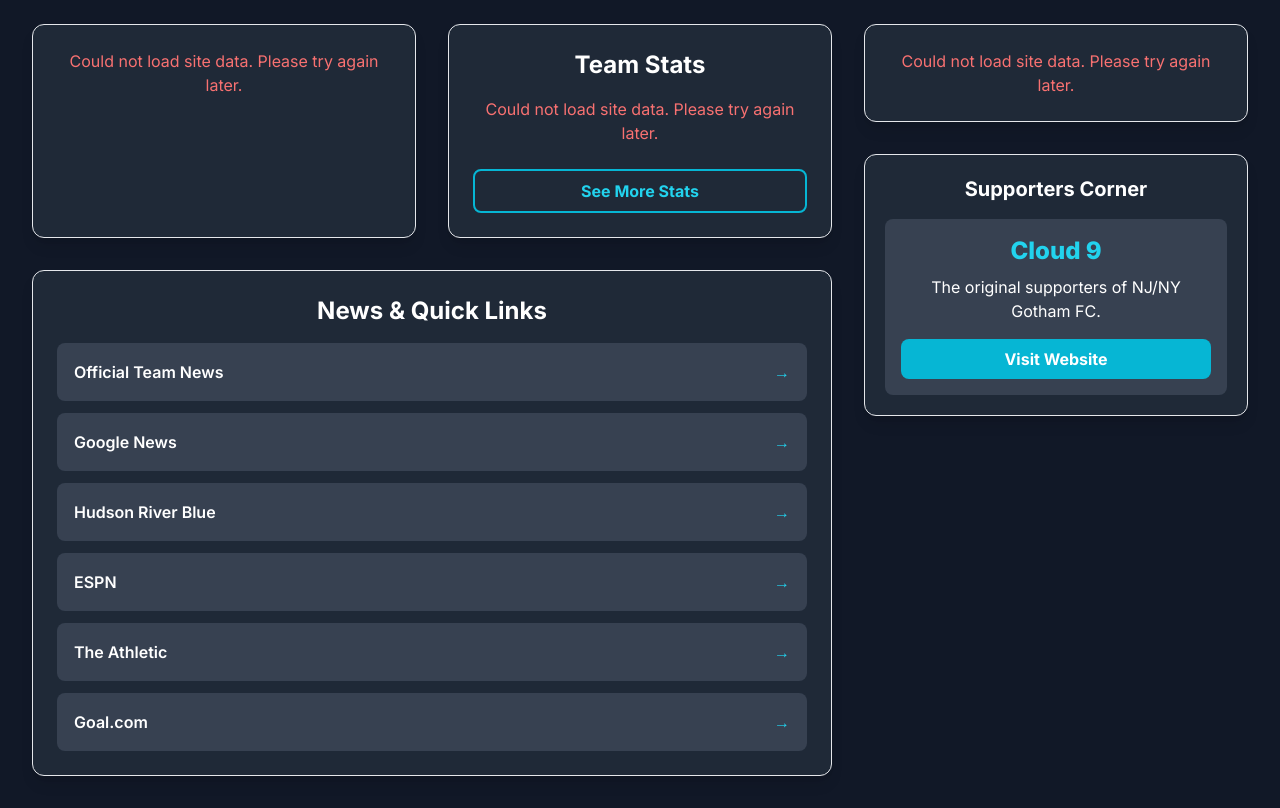
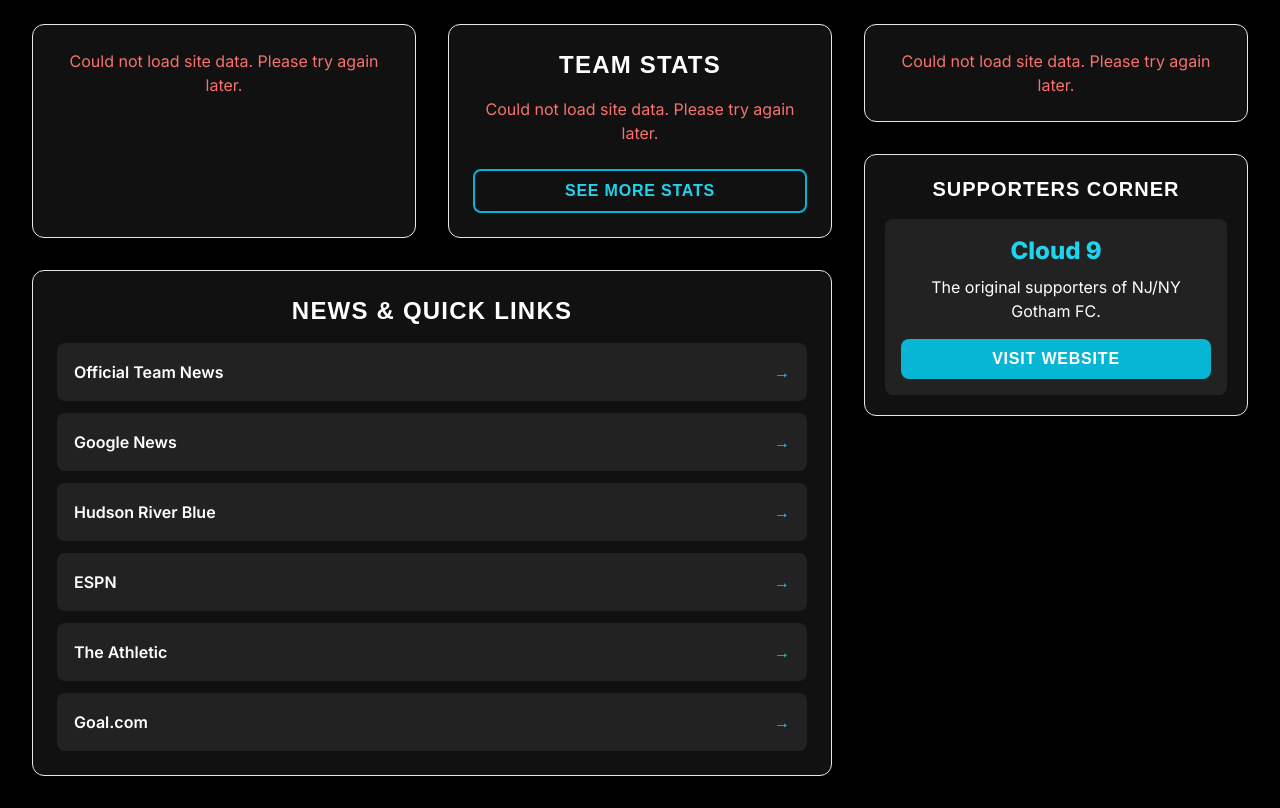
Before and after one commit to jacob6826/gotham-fan-hub, a website: page index.html in a window 1280 px wide. Shown: the part 104-912 px from the top of the page. Drawn offline with nearby package versions, Linux system fonts and the light colour scheme; no server answers.

Commit message:
Update custom-styles.css
updating font and background colors

```diff
--- a/assets/css/custom-styles.css
+++ b/assets/css/custom-styles.css
@@ -1,36 +1,47 @@
 /* General Body Styles */
 body {
-    background-color: #111827; /* A dark gray, almost black */
+    background-color: #000000; /* CHANGED: Pure black background */
     font-family: 'Inter', sans-serif;
+}
+
+/* NEW: Apply the title font to all headers */
+h1, h2, h3, .font-title {
+    font-family: 'Saira Semi Condensed', sans-serif;
+    text-transform: uppercase;
+    letter-spacing: 0.05em; /* Add a slight spacing for a display font feel */
+    font-weight: 700;
 }
 
 /* --- THEME COLORS --- */
 
 /* Background for main cards and containers */
 .gotham-bg {
-    background-color: #1F2937; /* A slightly lighter dark gray */
+    background-color: #111111; /* CHANGED: Darker gray for cards */
 }
 
 /* Background for highlighted elements within cards */
 .gotham-bg-highlight {
-    background-color: #374151; /* A medium dark gray */
+    background-color: #222222; /* CHANGED: Darker gray for highlights */
 }
 
 /* The primary accent color for text, borders, etc. */
 .gotham-accent {
-    color: #22d3ee; /* A vibrant cyan */
+    color: #22d3ee; /* This cyan is a great match */
 }
 
 /* Border color for separating elements */
 .gotham-border {
-    border-color: #4B5563; /* A medium gray */
+    border-color: #333333; /* Darker border */
 }
 
 /* Primary button styles */
 .gotham-button {
-    background-color: #06b6d4; /* A slightly darker cyan for buttons */
+    background-color: #06b6d4;
     color: #ffffff;
     transition: background-color 0.2s;
+    font-family: 'Saira Semi Condensed', sans-serif; /* Apply title font */
+    text-transform: uppercase;
+    letter-spacing: 0.05em;
 }
 .gotham-button:hover {
     background-color: #0891b2;
@@ -41,6 +52,9 @@ body {
     border: 2px solid #06b6d4;
     color: #22d3ee;
     transition: background-color 0.2s, color 0.2s;
+    font-family: 'Saira Semi Condensed', sans-serif; /* Apply title font */
+    text-transform: uppercase;
+    letter-spacing: 0.05em;
 }
 .gotham-button-secondary:hover {
     background-color: #06b6d4;
@@ -52,7 +66,7 @@ body {
 /* Works on Firefox */
 * {
   scrollbar-width: thin;
-  scrollbar-color: #4B5563 #1F2937;
+  scrollbar-color: #333333 #111111;
 }
 
 /* Works on Chrome, Edge, and Safari */
@@ -60,14 +74,14 @@ body {
   width: 8px;
 }
 ::-webkit-scrollbar-track {
-  background: #1F2937;
+  background: #111111;
   border-radius: 10px;
 }
 ::-webkit-scrollbar-thumb {
-  background-color: #4B5563;
+  background-color: #333333;
   border-radius: 10px;
-  border: 2px solid #1F2937;
+  border: 2px solid #111111;
 }
 ::-webkit-scrollbar-thumb:hover {
-    background-color: #6B7280;
+    background-color: #4B5563;
 }
```
